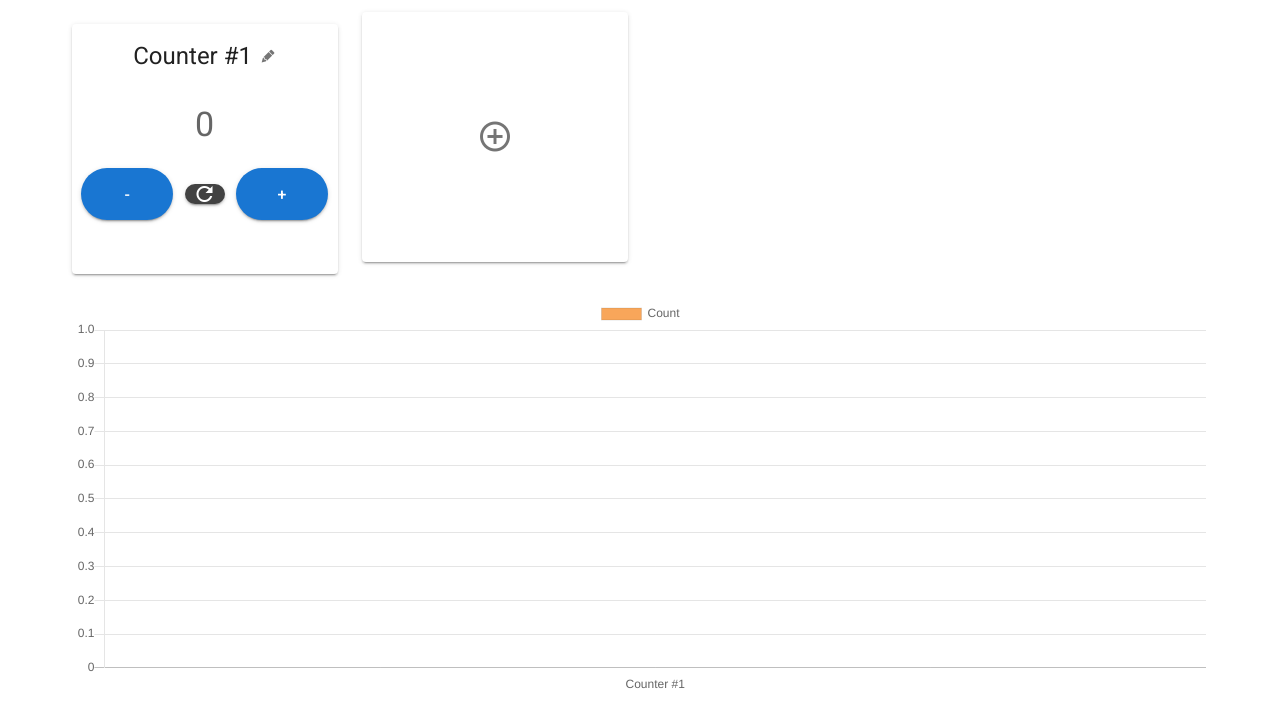
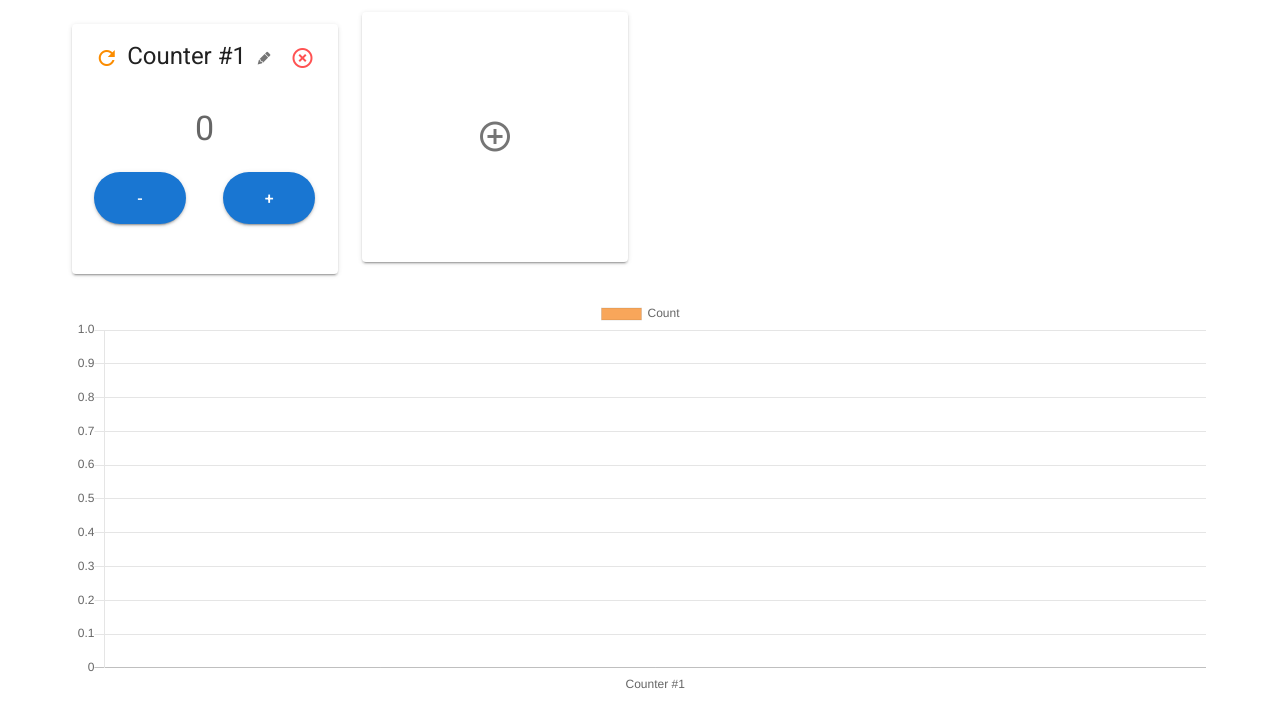
Before and after one commit to 4ndre4s/multicounter.io, a Nuxt app: page / in a window 1280 px wide. Shown: the top 726 px of the page. Built offline with nearby package versions, Linux system fonts and the light colour scheme.

Commit message:
Moved refresh to head, added remove card button

```diff
--- a/components/CounterCard.vue
+++ b/components/CounterCard.vue
@@ -1,16 +1,26 @@
 <template>
     <v-card height="250">
-        <v-card-title class="headline justify-center">
+        <v-card-title class="headline d-flex justify-space-around">
+            <v-btn icon color="warning" rounded @click="countModel = 0">
+                <v-icon>mdi-refresh</v-icon>
+            </v-btn>
+            <div class="d-flex justify-center">
                 <template v-if="!nameGettingChanged">
                     {{nameModel}}
                 </template>
                 <template v-else>
                     <v-text-field clearable label="Name" v-model="nameModel" style="max-width: 50%;"></v-text-field>
                 </template>
-            <v-icon :small="!nameGettingChanged" @click="nameGettingChanged = !nameGettingChanged" class="ml-2">
+                <v-btn icon @click="nameGettingChanged = !nameGettingChanged">
+                    <v-icon :small="!nameGettingChanged">
                         {{nameGettingChanged ?
                         "mdi-check-circle-outline" : "mdi-lead-pencil"}}
                     </v-icon>
+                </v-btn>
+            </div>
+            <v-btn icon color="error" rounded @click="() => this.$emit('remove-card', {identifier})">
+                <v-icon>mdi-close-circle-outline</v-icon>
+            </v-btn>
         </v-card-title>
         <v-spacer></v-spacer>
         <v-card-text class="text-center display-1">
@@ -20,9 +30,6 @@
         <v-card-actions class="d-flex justify-center justify-sm-space-around">
             <v-btn color="primary" rounded x-large @click="countModel -= stepRange">
                 -
-            </v-btn>
-            <v-btn color="secondary" x-small rounded @click="countModel = 0">
-                <v-icon>mdi-refresh</v-icon>
             </v-btn>
             <v-btn color="primary" rounded x-large @click="countModel += stepRange">
                 +
--- a/pages/index.vue
+++ b/pages/index.vue
@@ -8,7 +8,8 @@
                    :md="4"
                    :sm="6"
                    :xs="8">
-                <counter-card :name="counterCard.name" :count="counterCard.count"
+                <counter-card :name="counterCard.name" :count="counterCard.count" :identifier="counterCard.id"
+                              @remove-card="removeCard"
                               @count-changed="(count) => counterCards[index].count = count"
                               @name-changed="(name) => counterCards[index].name = name">
                 </counter-card>
@@ -44,6 +45,7 @@
             return {
                 counterCards: [],
                 dataCollection: null,
+                counterNumber: 1
 
             }
         },
@@ -66,7 +68,7 @@
         },
         methods: {
             addCounterCard() {
-                this.counterCards.push({name: "Counter #" + (this.counterCards.length + 1), count: 0});
+                this.counterCards.push({name: "Counter #" + (this.getAndIncrementCounterNumber()), count: 0, id: Date.now()});
             },
             fillDataCollection() {
                 this.dataCollection = {
@@ -82,6 +84,17 @@
                         data: this.counts
                     }]
                 }
+            },
+            getAndIncrementCounterNumber() {
+              return this.counterNumber++;
+            },
+            removeCard({identifier}) {
+                console.log(this.counterCards, identifier);
+                this.counterCards = this.counterCards.filter(item => {
+                    console.log(item.id, item.id !== identifier);
+                    return item.id !== identifier;
+                });
+                console.log(this.counterCards);
             }
         },
         watch: {
```
Lines whose indentation alone changed are shown as unchanged.
